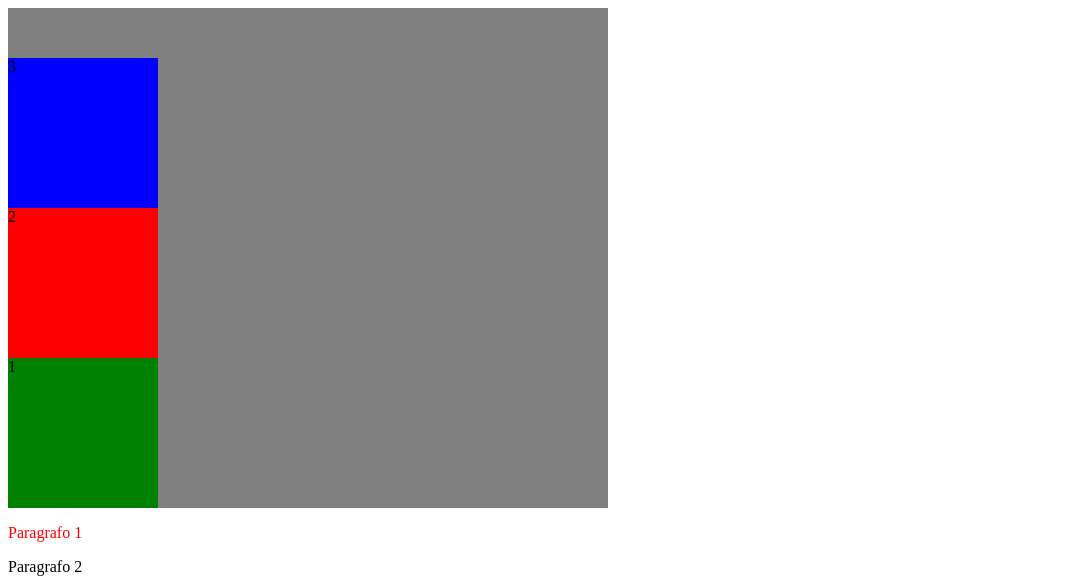
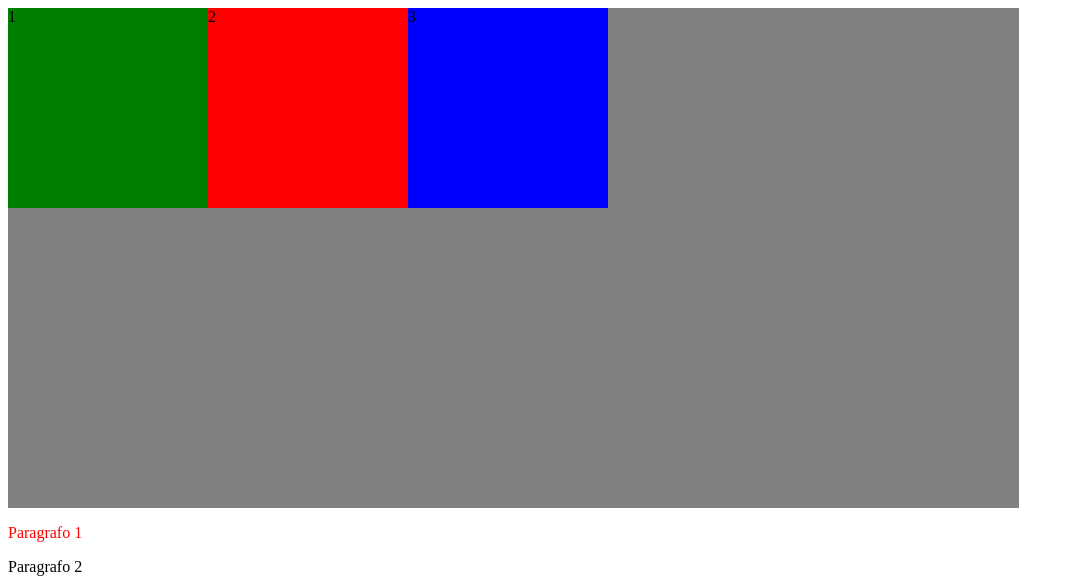
Before and after one commit to ClaudioGabrielDev/Curso-programdor-br, a plain HTML site: page CSS - INTERMEDIARIO/index.html in a window 1280 px wide. Shown: the top 587 px of the page, without its empty margins (0-1074 px from the left). Drawn offline with Linux system fonts and the light colour scheme.

Commit message:
CSS - INTERMEDIARIO
flexbox-wrap

```diff
--- a/CSS - INTERMEDIARIO/index.html
+++ b/CSS - INTERMEDIARIO/index.html
@@ -9,9 +9,9 @@
 <body>
     <!-- flexBox -->
     <div class="container2">
-        <div class="rect-01">1</div>
-        <div class="rect-02">2</div>
-        <div class="rect-03">3</div>
+        <div class="rect r1">1</div>
+        <div class="rect r2">2</div>
+        <div class="rect r3">3</div>
     </div>
 
 
--- a/CSS - INTERMEDIARIO/style.css
+++ b/CSS - INTERMEDIARIO/style.css
@@ -1,24 +1,25 @@
 /* flexBox */
 .container2{
-    width: 600px;
+    width: 80%;
     height: 500px;
     background-color: gray;
 
     display: flex;
-    flex-direction: column-reverse;
+    flex-direction: row;
+
+    /* Aula de wrap */
+    flex-wrap: wrap;
 }
-.rect-01{
+.r1{
     background-color: green;
-    width: var(--var-wh);
-    height: var(--var-wh);
 }
-.rect-02{
+.r2{
     background-color: red;
-    width: var(--var-wh);
-    height: var(--var-wh);
 }
-.rect-03{
+.r3{
     background-color: blue;
+}
+.rect{
     width: var(--var-wh);
     height: var(--var-wh);
 }
@@ -29,7 +30,7 @@
 :root{
     --var-color:red;
     --var-font: 33px;
-    --var-wh: 150px;
+    --var-wh: 200px;
 }
 
 .pt1{
```
